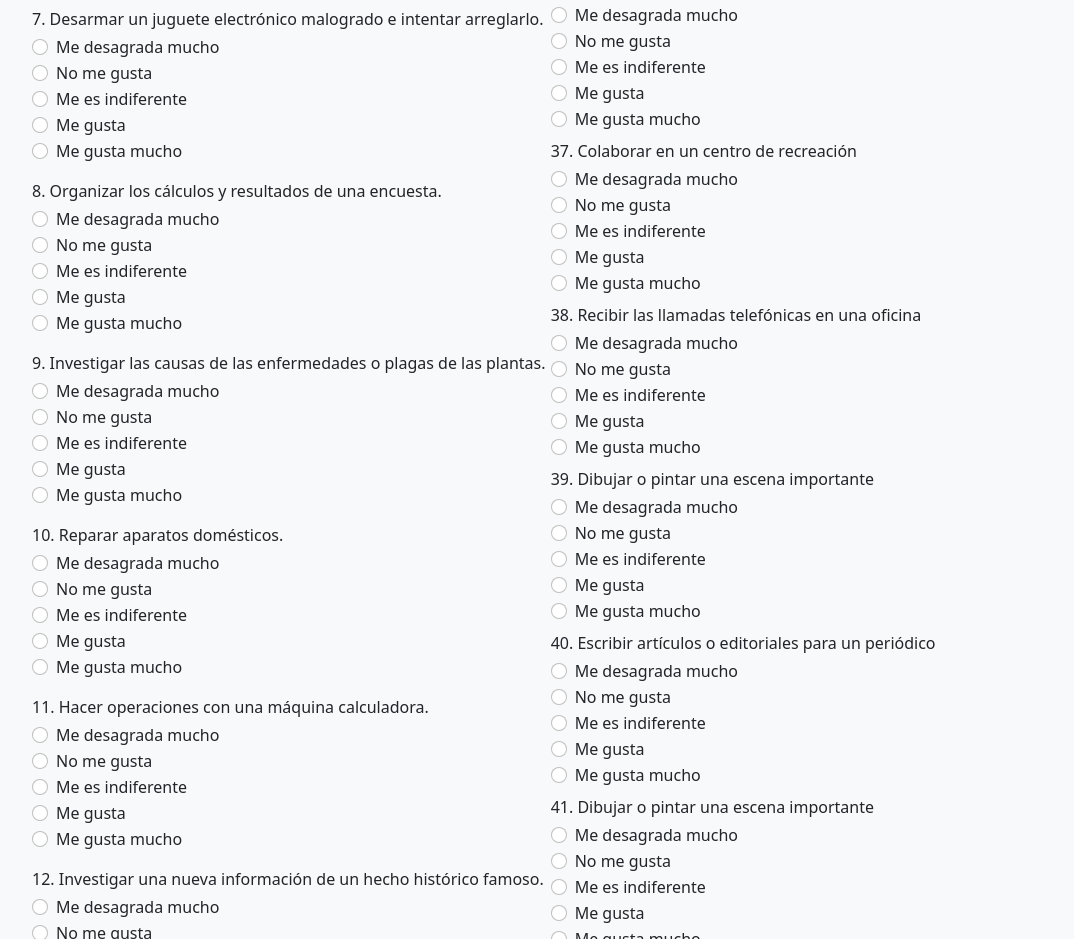
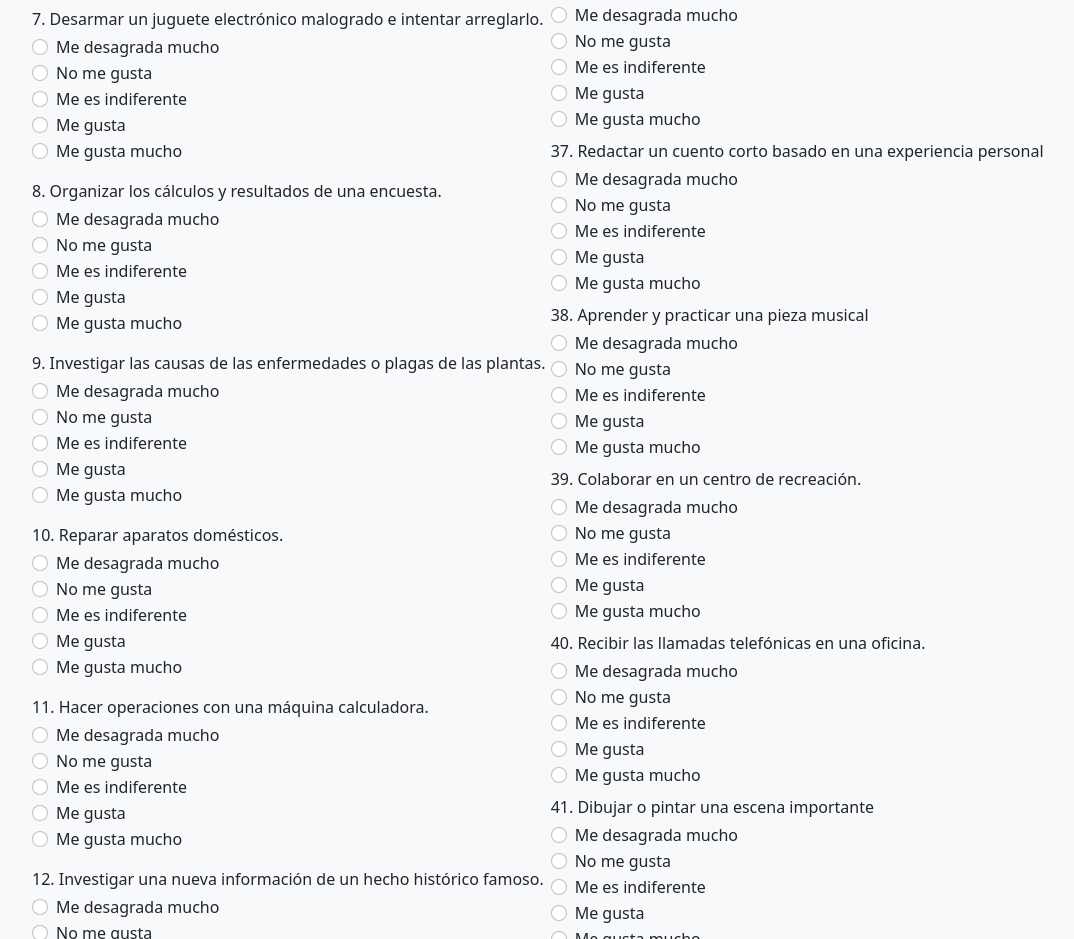
Before and after one commit to Antonio-Amaro/Test-OrientacionVocacional-JS-Bootstrap, a plain HTML site: page index.html in a window 1280 px wide. Shown: the part 2387-3326 px from the top of the page, without its empty margins (86-1160 px from the left). Drawn offline with nearby package versions, Linux system fonts and the light colour scheme.

Commit message:
Cambios en preguntas

```diff
--- a/index.html
+++ b/index.html
@@ -1250,7 +1250,7 @@
 
                                 <!-- Pregunta 37 -->
                                 <div class="mb-2">
-                                    <label class="mb-1">37. Colaborar en un centro de recreación</label>
+                                    <label class="mb-1">37. Redactar un cuento corto basado en una experiencia personal</label>
                                     <div class="radios">
                                         <div class="form-check">
                                             <input class="form-check-input" type="radio" name="p37" id="p37-1"
@@ -1282,7 +1282,7 @@
 
                                 <!-- Pregunta 38 -->
                                 <div class="mb-2">
-                                    <label class="mb-1">38. Recibir las llamadas telefónicas en una oficina</label>
+                                    <label class="mb-1">38. Aprender y practicar una pieza musical</label>
                                     <div class="radios">
                                         <div class="form-check">
                                             <input class="form-check-input" type="radio" name="p38" id="p38-1"
@@ -1314,7 +1314,7 @@
 
                                 <!-- Pregunta 39 -->
                                 <div class="mb-2">
-                                    <label class="mb-1">39. Dibujar o pintar una escena importante</label>
+                                    <label class="mb-1">39. Colaborar en un centro de recreación.</label>
                                     <div class="radios">
                                         <div class="form-check">
                                             <input class="form-check-input" type="radio" name="p39" id="p39-1"
@@ -1346,7 +1346,7 @@
 
                                 <!-- Pregunta 40 -->
                                 <div class="mb-2">
-                                    <label class="mb-1">40. Escribir artículos o editoriales para un periódico</label>
+                                    <label class="mb-1">40. Recibir las llamadas telefónicas en una oficina.</label>
                                     <div class="radios">
                                         <div class="form-check">
                                             <input class="form-check-input" type="radio" name="p40" id="p40-1"
```
